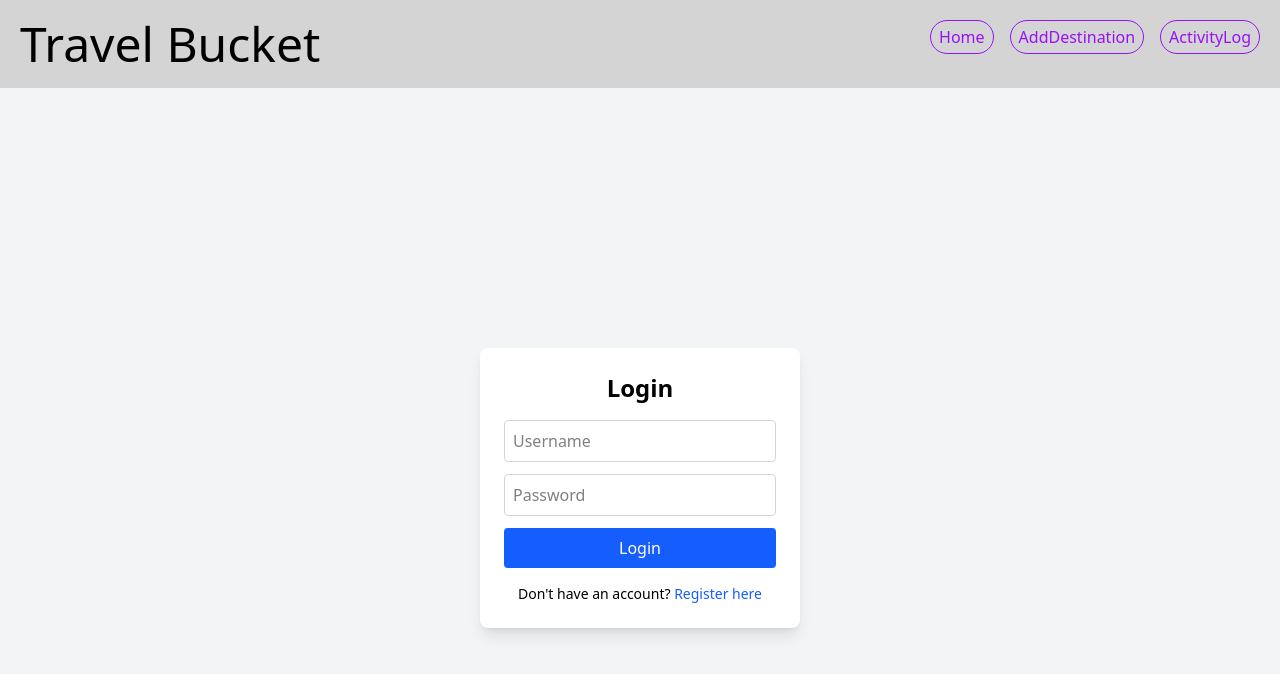
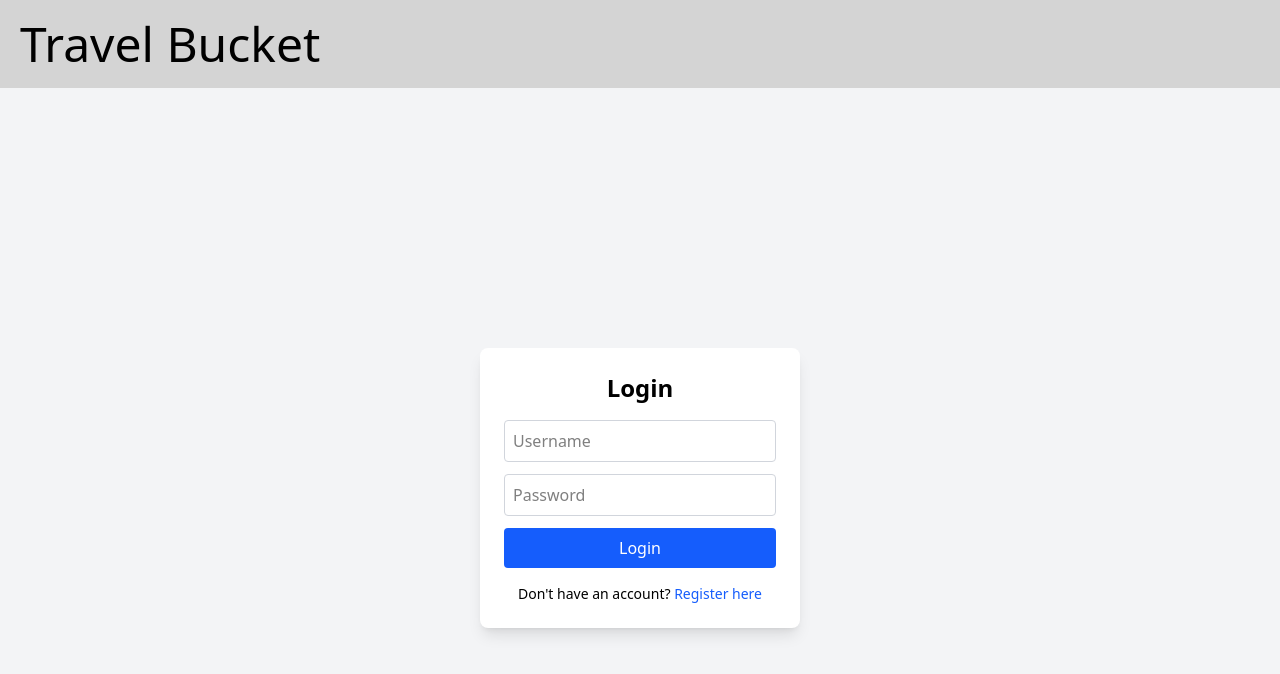
Before and after one commit to Patino5/Bucket-List, a React (Vite) app in the folder frontend/: page /layout/login in a window 1280 px wide. Shown: the top 674 px of the page. Built offline with nearby package versions, Linux system fonts and the light colour scheme.

Commit message:
hide all  nav buttons on login screen

```diff
--- a/frontend/src/pages/Layout.jsx
+++ b/frontend/src/pages/Layout.jsx
@@ -8,8 +8,6 @@ const Layout = () => {
         // clear saved user data
         localStorage.removeItem("userID");
         localStorage.removeItem("userName");
-
-        navigate("/layout/login"); // redirect after logout
     };
 
     return (
@@ -18,25 +16,31 @@ const Layout = () => {
                 <h1 className="text-5xl">Travel Bucket</h1>
                 <nav>
                     <ul className="flex gap-4">
+
+                        {/* Hide Logout on login page */}
+                        {location.pathname !== "/layout/login" && (
+                            <>
                                 <li>
-                            <button className="border-1 py-1 px-2 rounded-4xl text-purple-600 hover:border-transparent hover:bg-purple-600 hover:text-white active:bg-purple-700"><Link to="/layout/home">Home</Link></button>
+                                    <Link className="border-1 py-2 px-3 rounded-4xl text-purple-600 hover:border-transparent hover:bg-purple-600 hover:text-white active:bg-purple-700" to="/layout/home">
+                                        Destinations
+                                    </Link>
                                 </li>
                                 <li>
-                            <button className="border-1 py-1 px-2 rounded-4xl text-purple-600 hover:border-transparent hover:bg-purple-600 hover:text-white active:bg-purple-700"><Link to="/layout/destinations">AddDestination</Link></button>
+                                    <Link className="border-1 py-2 px-3 rounded-4xl text-purple-600 hover:border-transparent hover:bg-purple-600 hover:text-white active:bg-purple-700" to="/layout/activitylog">
+                                        Memories
+                                    </Link>
                                 </li>
                                 <li>
-                            <button className="border-1 py-1 px-2 rounded-4xl text-purple-600 hover:border-transparent hover:bg-purple-600 hover:text-white active:bg-purple-700"><Link to="/layout/activitylog">ActivityLog</Link></button>
-                        </li>
-                        {/* Hide Logout on login page */}
-                        {location.pathname !== "/layout/login" && (
-                            <li>
-                                <button
+                                    <Link
                                         onClick={handleLogout}
-                                    className="border-1 py-1 px-2 rounded-4xl text-purple-600 hover:border-transparent hover:bg-purple-600 hover:text-white active:bg-purple-700 cursor-pointer"
+                                        className="border-1 py-2 px-3 rounded-4xl text-purple-600 hover:border-transparent hover:bg-purple-600 hover:text-white active:bg-purple-700 cursor-pointer"
+                                        to="/layout/login"
                                     >
                                         Logout
-                                </button>
+                                    </Link>
                                 </li>
+                            </>
+
                         )}
                     </ul>
                 </nav>
```
Lines whose indentation alone changed are shown as unchanged.
